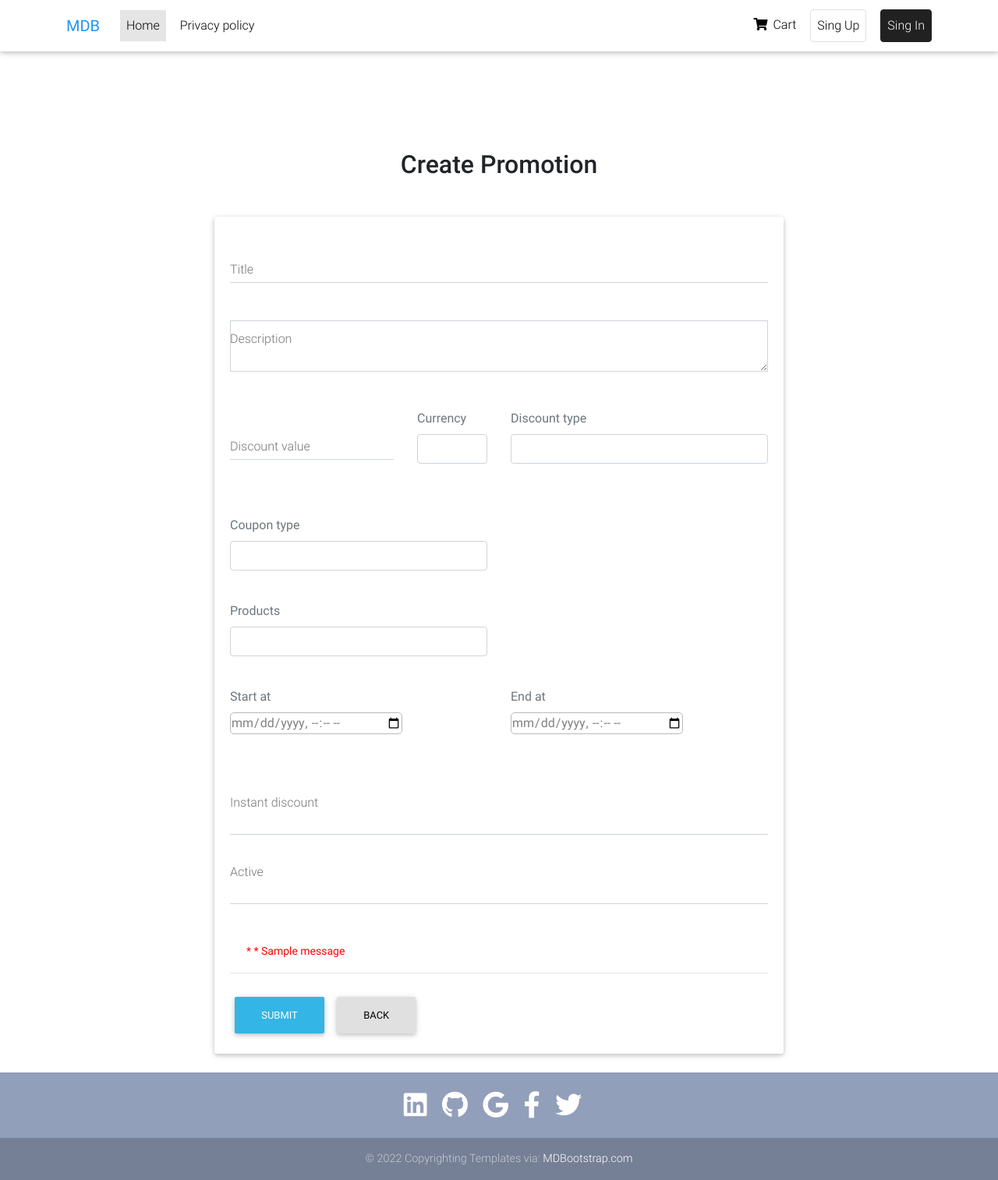
After one commit to diana-matkava/ecommerce, a Flask app: template templates/promotion/create_promotion.html in a window 1280 px wide. The commit adds this page. Shown: the whole page at 78% size. Run offline with Flask 2, Linux system fonts and the light colour scheme; the template is opened without the code that fills it, so the values that code supplies are empty, except form fields; tables that the repository leaves empty hold one stand-in row (values such as "Sample post"); one stand-in notice (Sample message) is shown; form fields are guessed from the names that the template uses; some libraries are stand-ins or nearby versions.

Commit message:
Add new app Promotion

```diff
--- a/app.py
+++ b/app.py
@@ -1,11 +1,14 @@
 import os
 import sys
 from flask import Flask, render_template, send_from_directory
+from flask_currency import Currency
 from ecommerce.auth.views import bp, login_manager
 from ecommerce.products.views import pr
-from ecommerce.extentions import db, migrate, bcrypt
+from ecommerce.checkout.views import checkout
+from ecommerce.extentions import db, migrate, bcrypt, humanize
 from ecommerce.auth.models import *
 from ecommerce.products.models import *
+from ecommerce.checkout.models import *
 
 
 def create_app(test_config=None, config_objects='ecommerce.settings'):
@@ -38,10 +41,16 @@ def create_app(test_config=None, config_objects='ecommerce.settings'):
 
     app.register_blueprint(bp)
     app.register_blueprint(pr)
+    app.register_blueprint(checkout)
 
     db.init_app(app)
     migrate.init_app(app, db, render_as_batch=True)
     bcrypt.init_app(app)
     login_manager.init_app(app)
+    humanize.init_app(app)
+
+    # @humanize.localeselector
+    # def get_locale():
+    #     return 'ru_RU'
 
     return app
--- a/auth/views.py
+++ b/auth/views.py
@@ -175,6 +175,7 @@ def edit_customer_profile():
 @bp.route('/edit_seller_profile', methods=('GET', 'POST'))
 def edit_seller_profile():
     session.pop('_flashes', None)
+    user = current_user
     data = {
         'user': current_user,
         'countries': pycountry.countries,
--- a/extentions.py
+++ b/extentions.py
@@ -4,6 +4,7 @@ from flask_bcrypt import Bcrypt
 from flask_bootstrap import Bootstrap
 from sqlalchemy import MetaData
 from flask_sqlalchemy import SQLAlchemy
+from flask_humanize import Humanize
 
 metadata = MetaData(
     naming_convention={
@@ -20,3 +21,4 @@ db=SQLAlchemy(metadata=metadata)
 migrate = Migrate()
 bcrypt = Bcrypt()
 bootstrap = Bootstrap()
+humanize = Humanize()
--- a/products/views.py
+++ b/products/views.py
@@ -1,9 +1,5 @@
-from ast import operator
-from crypt import methods
 import datetime
 import os
-from shutil import ExecError
-import sys
 from unicodedata import category
 from .models import Product
 from flask import Blueprint, flash, render_template, redirect, session, url_for, request
@@ -14,7 +10,6 @@ from ecommerce.settings import UPLOAD_FOLDER
 from ecommerce.utils import allowed_extension
 from ecommerce.products.forms import CreateProductForm
 from ecommerce.products.models import Product, ProductCategory, Image, Card, Order
-from ecommerce.auth.models import Seller, Customer
 
 
 pr = Blueprint('', __name__, url_prefix='/')
--- a/static/js/home.js
+++ b/static/js/home.js
@@ -42,14 +42,16 @@ function deleteOrder(order_id, cart_id) {
         empty_block.style.display = 'flex';
         cart_badge.style.display = 'none';
       } else {
-        total_amount.innerHTML = Number(total_amount.textContent) - Number(1);
-        total_price.innerHTML = Number(total_price.textContent) - Number(order_price.textContent);
+        console.log('here')
+        if (order_amount != 1) {
+          total_amount.innerHTML = Number(total_amount.textContent) - Number(order_amount.textContent);
+          total_price.innerHTML = Number(total_price.textContent) - Number(order_amount.textContent) * Number(order_price.textContent);
+        }
         block = document.getElementById('order_block'+ order_id);
         block_btn = document.getElementById('order_edit_btn'+order_id);
         block.style.display = 'none';
         block_btn.style.display = 'none';
       }
-
     }
   })
 }
@@ -74,13 +76,11 @@ function changeAmountOfProduct(quantity, operator, order_id, cart_id) {
           total_amount.innerHTML = Number(total_amount.textContent) - Number(1);
           total_price.innerHTML = Number(total_price.textContent) - Number(order_price.textContent);
           el.innerHTML = Number(el.textContent) - Number(1);
-
-          block = document.getElementById('order_block'+ order_id);
-          block_btn = document.getElementById('order_edit_btn'+order_id);
-          block.style.display = 'none';
-          block_btn.style.display = 'none';
           if (Number(el.textContent) - Number(1) < 0) {
-            console.log(total_amount.textContent);
+            block = document.getElementById('order_block'+ order_id);
+            block_btn = document.getElementById('order_edit_btn'+order_id);
+            block.style.display = 'none';
+            block_btn.style.display = 'none';
             deleteOrder(order_id, cart_id)
             if (Number(total_amount.textContent) - Number(1) < 0) {
               $.ajax({
--- /dev/null
+++ b/static/js/promotion.js
@@ -0,0 +1,46 @@
+$('#m_select').on('change', function () {
+
+    var isDirty = !this.options[this.selectedIndex].defaultSelected;
+
+    if (isDirty) {
+        select_value = document.getElementById('m_select').value
+        quantity = document.getElementById('m_quantity')
+        button = document.getElementById('m_button')
+        coupon = document.getElementById('m_coupon')
+        instant = document.getElementById('instant')
+        if (select_value == 'CouponType.multiple') {
+            quantity.style.display = 'block'
+            button.style.display = 'block'
+            coupon.style.display = 'block'
+            instant.style.display = 'none'
+        } else {
+            quantity.style.display = 'none'
+            button.style.display = 'none'
+            coupon.style.display = 'none'
+            instant.style.display = 'flex'
+        }
+    }
+});
+
+
+function generateCoupons() {
+    quantity = document.getElementById('coupon_quantity').value
+    if (Number(quantity) > 0) {
+        $.ajax ({
+            type: 'PUT',
+            url: '/checkout/generate_coupon',
+            data: {'quantity': quantity},
+            success: function(data) {
+                var text_content = String()
+                for (const element of data.list_of_data) {
+                    text_content += element + '\n'
+                  }
+                textarea = document.getElementById('m_coupons')
+                textarea.innerHTML = text_content
+
+                button = document.getElementById('g_button')
+                button.style.color = 'red'
+            }
+        })
+    }
+}
--- a/templates/inclusion/navbar.html
+++ b/templates/inclusion/navbar.html
@@ -25,10 +25,16 @@
                 {% if current_user.role %}
                 <li class="nav-item">
                     <a class="nav-link waves-effect" href="{{url_for('create_product')}}">
-                        <span class="clearfix d-none d-sm-inline">Add new Product </span>
+                        <span class="clearfix d-none d-sm-inline">Add Product </span>
+                    </a>
+                </li>
+                <li class="nav-item">
+                    <a class="nav-link waves-effect" href="{{url_for('checkout.marketing_tools')}}">
+                        <span class="clearfix d-none d-sm-inline">Marketing Tools</span>
                     </a>
                 </li>
                 {% endif %}
+
                 <li class="nav-item">
                     <a class="nav-link waves-effect" href="#" >Privacy policy</a>
                 </li>
--- a/templates/products/product-page.html
+++ b/templates/products/product-page.html
@@ -75,6 +75,7 @@
         <p class="lead"><span>Price: {{product.price}}$</span></p>
         <p><span>Quantity: {{product.quantity}}</span></p>
         <p class="my-2">Owner: <a href="#">{{product.owner_name}}</a></p>
+        <p class="my-2">Created: {{product.created|humanize}}</p>
         <div>
           <p style="color:rgb(242, 74, 74)" class="mb-0">
             <button class="btn btn-link p-0" {% if current_user.is_authenticated %} onclick="likeProduct({{product.id}})"{% else %} data-toggle="modal" data-target="#exampleModal"{%endif%}>
--- /dev/null
+++ b/templates/promotion/create_promotion.html
@@ -0,0 +1,210 @@
+{% extends 'base.html' %}
+
+{%block title%}Marketing tools{%endblock%}
+
+{%block extrastyle%}
+<style>
+  input[type="datetime-local" i] {
+    border: 1px solid rgb(186, 185, 185);
+    border-radius: 5px;
+    padding: 10px;
+    color: grey;
+    align-items: center;
+    display: -webkit-inline-flex;
+    padding-inline-start: 1px;
+    cursor: default;
+    overflow: hidden;
+    padding: 0px;
+}
+
+</style>
+{%endblock%}
+
+{% block script%}
+<script src="{{url_for('static', filename='js/promotion.js')}}"></script>
+{%endblock%}
+
+{%block content%}
+<main class="mt-5 pt-4">
+    <div class="container wow fadeIn">
+      <h2 class="my-5 h2 text-center">Create Promotion</h2>
+
+      <div class="row">
+
+        <div class="col-8 mx-auto">
+          <div class="card">
+            <form class="card-body" novalidate action="" method="POST">
+                {{csrf_token}}
+
+                <div class="md-form input-group pl-0 mb-5">
+                    {{ form.title.label}}
+                    {{ form.title(class_="form-control py-2")}}
+                </div>
+                {% for error in form.title.errors %}
+                    <div class="alert" role="alert">
+                        {{ error }}
+                    </div>
+                {% endfor%}
+
+                <div class="md-form input-group pl-0 mb-5">
+                    {{ form.description.label}}
+                    {{ form.description(class_="form-control py-2")}}
+                </div>
+                {% for error in form.description.errors %}
+                    <div class="alert" role="alert">
+                        {{ error }}
+                    </div>
+                {% endfor%}
+
+                <div class="row">
+                    <div class="col-lg-4 col-md-12 mb-4">
+
+                        <div class="md-form input-group pl-0 mb-5">
+                            {{ form.discount_value.label}}
+                            {{ form.discount_value(class_="form-control py-2")}}
+                        </div>
+                        {% for error in form.discount_value.errors %}
+                            <div class="alert" role="alert">
+                                {{ error }}
+                            </div>
+                        {% endfor%}
+                    </div>
+
+                    <div class="col-lg-2 col-md-6 mb-4">
+                      <div class="form-group">
+                      {{ form.currency.label(class_="text-muted")}}
+                      {{ form.currency(class_="form-control")}}
+                      </div>
+                      {% for error in form.currency.errors %}
+                          <div class="alert" role="alert">
+                              {{ error }}
+                          </div>
+                      {% endfor%}
+                    </div>
+
+                    <div class="col-lg-6 col-md-6 mb-4">
+                        <div class="form-group">
+                            {{ form.discount_type.label(class_="text-muted")}}
+                            {{ form.discount_type(class_="form-control")}}
+                        </div>
+                        {% for error in form.discount_type.errors %}
+                            <div class="alert" role="alert">
+                                {{ error }}
+                            </div>
+                        {% endfor%}
+
+                    </div>
+
+                </div>
+
+                <div class="row">
+                    <div class="col-lg-6 col-md-6 mb-4">
+                        <div class="form-group">
+                            {{ form.coupon_type.label(class_="text-muted")}}
+                            {{ form.coupon_type(class_="form-control")}}
+                        </div>
+                    {% for error in form.coupon_type.errors %}
+                        <div class="alert" role="alert">
+                            {{ error }}
+                        </div>
+                    {% endfor%}
+                    </div>
+
+                    <div class="col-lg-5 col-md-6 mb-4" id="m_quantity" style="display: none;">
+                        <div class="form-group">
+                          <label for="quantity" class="text-muted">Quantity</label>
+                          <input type="number" id="coupon_quantity" name="quantity" placeholder="" class="form-control" min="0">
+                        </div>
+                    </div>
+
+                    <div class="col-lg-1 col-md-6 mb-4 mt-4" id="m_button" style="display: none;">
+                      <a onclick="generateCoupons()" class="text-muted" style="font-size: large;"><i id="g_button" class="fa fa-check"></i></a>
+                    </div>
+
+                </div>
+                <div class="form-group mb-5" id="m_coupon" style="display: none;">
+                  <textarea id="m_coupons"  name="coupons" id="" cols="30" rows="10" class="form-control"></textarea>
+                </div>
+
+
+              <div class="form-group" style="max-width: 330px;">
+                  {{ form.products.label(class_="text-muted")}}
+                  {{ form.products(class_="form-control")}}
+              </div>
+              {% for error in form.products.errors %}
+                  <div class="alert" role="alert">
+                      {{ error }}
+                  </div>
+              {% endfor%}
+
+              <div class="row" style="margin-top: 40px;">
+
+                <div class="col-lg-6 col-md-6 mb-4">
+                  <div class="form-group datetime">
+                    <label for="start_day" class="text-muted"> Start at</label>
+                    <div>
+                      <input type="datetime-local" id="start_day"
+                    name="start_day"">
+                    </div>
+                  </div>
+                </div>
+
+                  <div class="col-lg-6 col-md-6 mb-4">
+                    <div class="form-group">
+                      <label for="end_day" class="text-muted">End at</label>
+                      <div>
+                        <input type="datetime-local" id="end_day"
+                      name="end_day">
+                      </div>
+                    </div>
+                  </div>
+
+              </div>
+
+              <div class="md-form input-group pl-0 mb-4" id="instant">
+                {{ form.instant_discount.label}}
+                {{ form.instant_discount(class_="form-control py-2 mt-4")}}
+              </div>
+              {% for error in form.instant_discount.errors %}
+                  <div class="alert" role="alert">
+                      {{ error }}
+                  </div>
+              {% endfor%}
+
+            <div class="md-form input-group pl-0 mb-5">
+              {{ form.active.label}}
+              {{ form.active(class_="form-control py-2 mt-4")}}
+            </div>
+            {% for error in form.description.errors %}
+                <div class="alert" role="alert">
+                    {{ error }}
+                </div>
+            {% endfor%}
+
+              {% with messages = get_flashed_messages() %}
+              {% if messages %}
+                  {% for message in messages %}
+                  <def class="alert" role="alert" style="margin-top: 20px; color: red;">
+                      * {{ message }}
+                  </def>
+                    {% endfor %}
+                {% endif %}
+              {% endwith %}
+
+              <hr class="mb-4">
+              <div class="row">
+                <div class="col-sm-12">
+                  <button class="btn btn-info" type="submit">Submit</button>
+                  <a class="btn btn-light" href="{{url_for('create_product')}}">Back</a>
+                </div>
+              </div>
+
+            </form>
+          </div>
+        </div>
+
+        </div>
+      </div>
+    </div>
+  </main>
+  {%endblock%}
```
Also changed, not shown: checkout/forms.py (added, +36 -0 lines), checkout/models.py (added, +105 -0 lines), checkout/views.py (added, +76 -0 lines), templates/products/card.html (+8 -2 lines), templates/products/checkout-page.html (+5 -2 lines), templates/products/home-page.html (+6 -1 lines), templates/promotion/marketing_tools.html (added, +13 -0 lines), checkout/endpoints.py (added), ecm.sqlite3.
